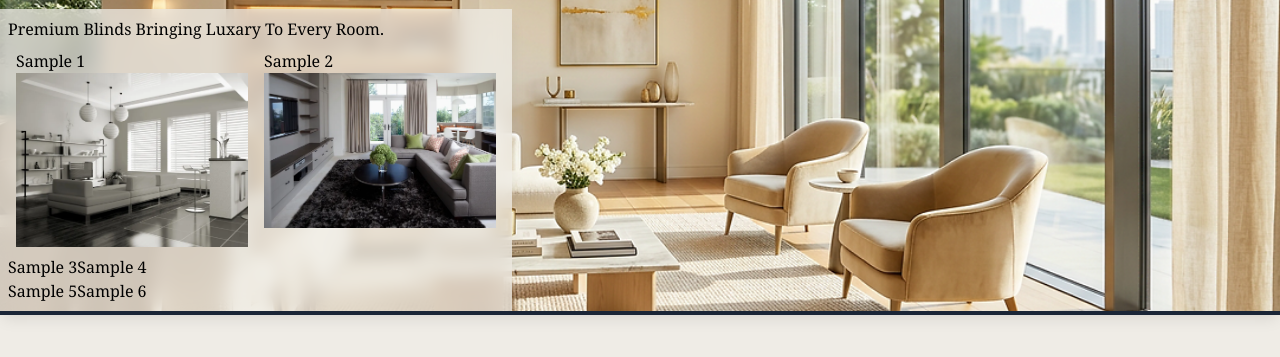
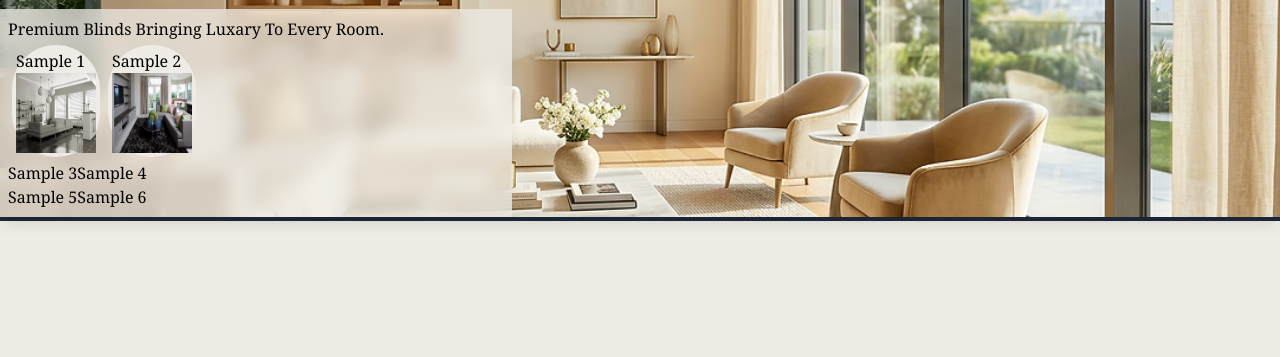
Before and after one commit to Donnie8GO/Laxsen-Website, a website: page index.html in a window 1280 px wide. Shown: the part 263-620 px from the top of the page. Drawn offline with Linux system fonts and the light colour scheme.

Commit message:
image borders

```diff
--- a/index.html
+++ b/index.html
@@ -44,13 +44,13 @@
                     <h4 class="font-normal inline-block">Premium Blinds Bringing Luxary To Every Room.</h4>
                     <div class="flex flex-row">
                         <!--Nothing here yet! This is where we need product samples!-->
-                        <div class="flex flex-col m-1 p-1">
+                        <div class="flex flex-col m-1 p-1 bg-[#EFECE6] rounded-full">
                             <h3>Sample 1</h3>
-                            <img src="./src/assets/blinds9.webp">
+                            <img class="h-20 w-20" src="./src/assets/blinds9.webp">
                         </div>
-                        <div class="flex flex-col m-1 p-1">
+                        <div class="flex flex-col m-1 p-1 bg-[#EFECE6] rounded-full">
                             <h3>Sample 2</h3>
-                            <img src="./src/assets/blinds8.webp">
+                            <img class="h-20 w-20" src="./src/assets/blinds8.webp">
                         </div>
                     </div>
                     <div class="flex flex-row">
```
Also changed, not shown: src/output.css.
